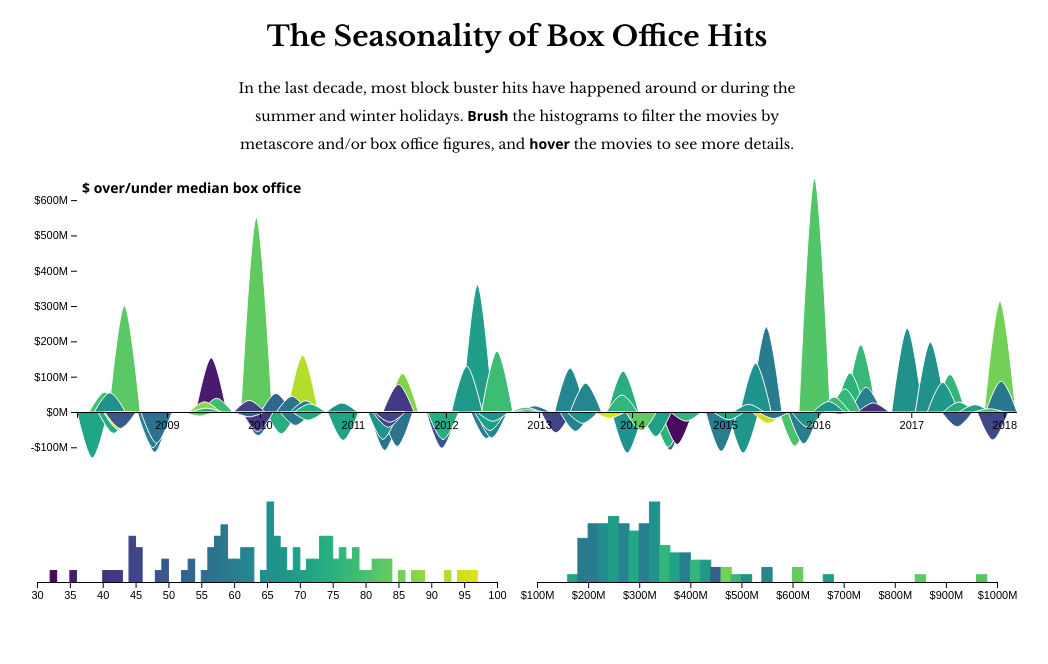
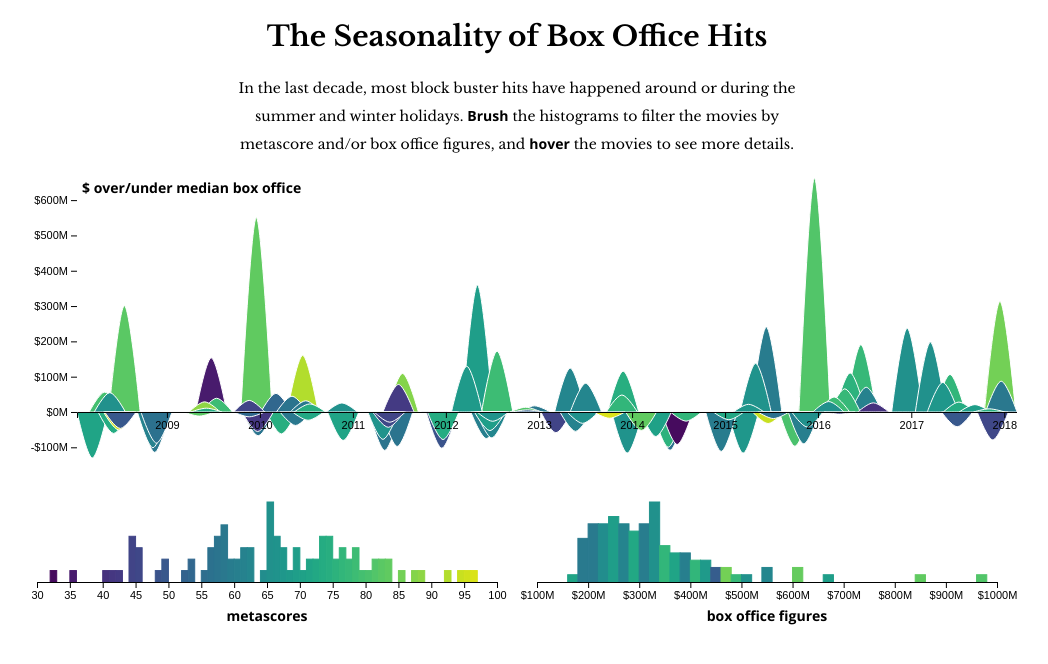
Before and after one commit to sxywu/vue-d3-example, a Vue app: page / in a window 1280 px wide. Shown: the top 664 px of the page, without its empty margins (123-1171 px from the left). Built offline with nearby package versions, Linux system fonts and the light colour scheme.

Commit message:
Add label for histograms

```diff
--- a/src/App.vue
+++ b/src/App.vue
@@ -14,8 +14,13 @@ In the last decade, most block buster hits have happened around or during the su
       <AreaChart v-bind='{movies, filtered}' />
     </div>
     <!-- HISTOGRAM -->
-    <Histogram v-for='({id, label, format}) in histograms'
-      v-bind='{movies, filtered, id, label, format}' />
+    <div class='histograms' v-for='({id, label, format}) in histograms'>
+      <Histogram v-bind='{movies, filtered, id, format}' />
+      <div>
+        <strong>{{ label }}</strong>
+      </div>
+    </div>
+
   </div>
 </template>
 
--- a/src/components/Histogram.vue
+++ b/src/components/Histogram.vue
@@ -19,7 +19,7 @@ const margin = {top: 20, right: 20, bottom: 20, left: 20}
 
 export default {
   name: 'histogram',
-  props: ['movies', 'filtered', 'id', 'label', 'format'],
+  props: ['movies', 'filtered', 'id', 'format'],
   data() {
     return {
       width, height, margin,
```
